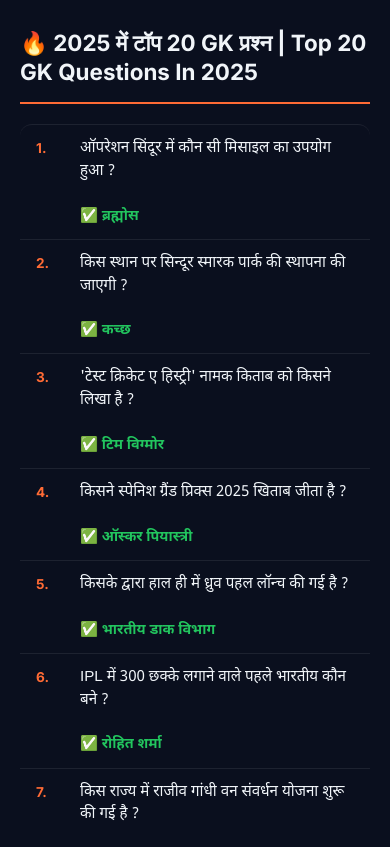
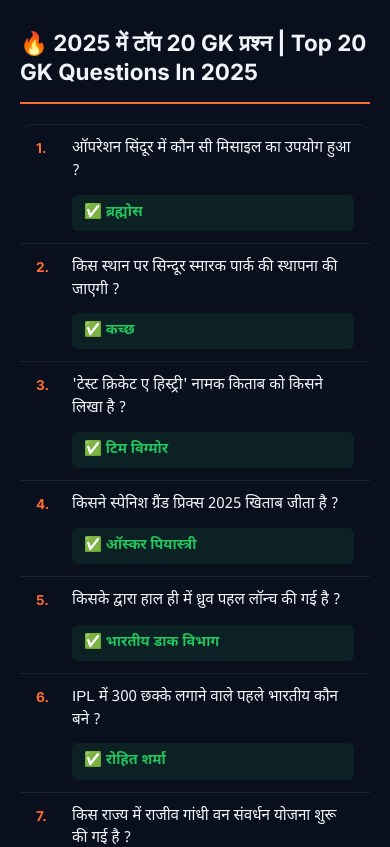
Before and after one commit to harshraj0235/gk, a Next.js app: page / in a window 390 px wide. Shown: the part 1080-1927 px from the top of the page. Built offline with nearby package versions, Linux system fonts and the light colour scheme.

Commit message:
Enhance mobile answer visibility with explicit block display and bubble style

```diff
--- a/app/globals.css
+++ b/app/globals.css
@@ -1294,8 +1294,8 @@
   .hero-stats { gap: 20px; }
   .question-card { padding: 16px; }
   .quiz-container { padding: 20px 16px; }
-  .oneliner-item { grid-template-columns: auto 1fr; padding: 12px 16px; }
-  .oneliner-a { grid-column: 2; text-align: left; margin-top: 8px; }
+  .oneliner-item { grid-template-columns: auto 1fr; padding: 12px 16px; gap: 8px; }
+  .oneliner-a { display: block !important; grid-column: 2; text-align: left; margin-top: 4px; padding: 8px 12px; background: rgba(34,197,94,0.1); border-radius: 6px; }
   .footer { padding: 32px 0 16px; }
 }
 
```
